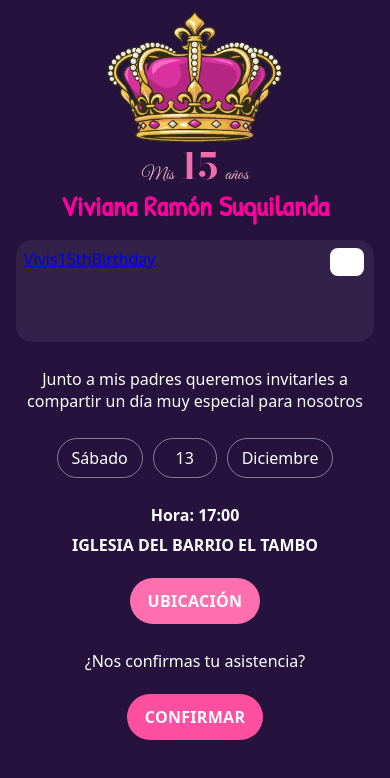
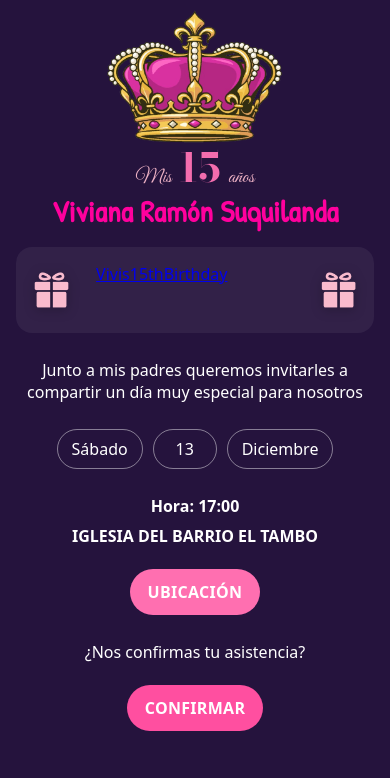
Before and after one commit to peramon/viviana-xv-birthday, a plain HTML site: page index.html in a window 390 px wide. Drawn offline with nearby package versions, Linux system fonts and the light colour scheme.

Commit message:
feat: add the gifts

```diff
--- a/css/styles.css
+++ b/css/styles.css
@@ -1,179 +1,268 @@
-:root{
+:root {
   --bg: #25133d;
   --text: #ffffff;
-    --accent: #ff6fb0;      /* color de botones (puedes cambiar luego) */
-    --accent-2: #ffffff;    /* texto de botón */
-    --panel: rgba(255,255,255,0.06);
+  --accent: #ff6fb0;
+  /* color de botones (puedes cambiar luego) */
+  --accent-2: #ffffff;
+  /* texto de botón */
+  --panel: rgba(255, 255, 255, 0.06);
   --radius: 16px;
-    --maxw: 420px;          /* ancho móvil cómodo */
+  --maxw: 420px;
+  /* ancho móvil cómodo */
+  /* --giftW: clamp(40px, 14vw, 64px); */
+  --giftW: clamp(30px, 9vw, 42px);
+  --giftInset: 18px;
 }
 
-  *{box-sizing:border-box}
-  html,body{height:100%}
-  body{
-    margin:0;
-    background:var(--bg);
-    color:var(--text);
-    -webkit-font-smoothing:antialiased;
-    -moz-osx-font-smoothing:grayscale;
+* {
+  box-sizing: border-box
+}
+
+html,
+body {
+  height: 100%
+}
+
+body {
+  margin: 0;
+  background: var(--bg);
+  color: var(--text);
+  -webkit-font-smoothing: antialiased;
+  -moz-osx-font-smoothing: grayscale;
   font-family: system-ui, -apple-system, "Segoe UI", Roboto, "Helvetica Neue", Arial, "Noto Sans", "Liberation Sans", sans-serif;
 }
 
 /* Layout */
-  .page{
-    min-height:100dvh;
-    max-width:var(--maxw);
-    margin:0 auto;
-    padding:18px 16px 36px;
-    display:flex;
-    flex-direction:column;
-    gap:18px;
+.page {
+  min-height: 100dvh;
+  max-width: var(--maxw);
+  margin: 0 auto;
+  padding: 18px 16px 36px;
+  display: flex;
+  flex-direction: column;
+  gap: 18px;
 }
 
 /* Hero */
-  .hero{
+.hero {
   text-align: center;
   padding-top: 132px;
-    color: #fff;           /* puedes cambiar luego */
+  color: #fff;
+  /* puedes cambiar luego */
 }
+
 /* Contenedor relativo para alinear corona y texto */
-.pretitle-wrap{
+.pretitle-wrap {
   position: relative;
-  display: inline-block;      /* se centra con el texto */
+  display: inline-block;
+  /* se centra con el texto */
 }
 
 /* Corona centrada y encima del texto */
-.crown{
+.crown {
   position: absolute;
   left: 50%;
-  bottom: 100%;               /* coloca la base de la corona en el borde superior del wrap */
-  transform: translate(-50%, -6px); /* ajusta separación (- = más arriba, + = más abajo) */
-  width: clamp(180px, 42vw, 320px);  /* responsivo */
+  bottom: 100%;
+  /* coloca la base de la corona en el borde superior del wrap */
+  transform: translate(-50%, -6px);
+  /* ajusta separación (- = más arriba, + = más abajo) */
+  width: clamp(180px, 42vw, 320px);
+  /* responsivo */
   height: auto;
-  pointer-events: none;       /* no bloquea toques */
+  pointer-events: none;
+  /* no bloquea toques */
 }
 
-  .pretitle{
+.pretitle {
   margin: 0 0 6px 0;
   opacity: .95;
   display: inline-flex;
   align-items: baseline;
   gap: .35em;
-    white-space: nowrap;           /* fuerza una sola línea */
-    line-height: 1;                /* base */
-    font-size: clamp(18px, 4vw, 28px);  /* tamaño base de 'Mis' y 'años' */
+  white-space: nowrap;
+  /* fuerza una sola línea */
+  line-height: 1;
+  /* base */
+  font-size: clamp(20px, 4vw, 28px);
+  /* tamaño base de 'Mis' y 'años' */
 }
 
 /* “Mis” y “años” → Shelley Script */
 .pretitle .mis,
-.pretitle .anios{
+.pretitle .anios {
   font-family: "Great Vibes", cursive;
   color: #f9bbcd;
 }
 
 /* “15” → Manison, al doble del tamaño base */
-.pretitle .num{
+.pretitle .num {
   font-family: "Bodoni Moda", serif;
-  font-weight: 700;
-  font-size: 2em;                /* ≈ el doble del .pretitle */
+  font-weight: 800;
+  font-size: 2em;
+  /* ≈ el doble del .pretitle */
   line-height: .9;
   letter-spacing: .02em;
   color: #ff72b5;
 }
 
 /* Nombre → LeoHand */
-.title{
+.title {
   margin: 0;
   line-height: 1.15;
   font-family: "Patrick Hand", cursive;
-    font-size: clamp(28px, 6vw, 44px);
-    letter-spacing: .3px;
+  font-size: clamp(30px, 6vw, 40px);
+  letter-spacing: 0.3px;
   color: #ff009d;
   /* text-shadow: 0 0 10px rgb(255, 0, 157, 0.25); */
 }
 
 /* Countdown */
-  .countdown-embed{
-    position: relative;          /* <- necesario para posicionar la curita */
+.countdown-embed {
+  position: relative;
+  /* <- necesario para posicionar la curita */
   background: var(--panel);
   border-radius: var(--radius);
+  /* padding: 8px calc(var(--giftW) + 16px); */
   padding: 8px;
 }
 
 /* Iframe que inyecta TickCounter */
-  .countdown-embed iframe{
+.countdown-embed iframe {
+  display: block;
   width: 100%;
-    height: 110px;
+  height: 100px;
+  margin: 0 auto;
+  /* centrado dentro del hueco */
   border: 0;
   border-radius: 10px;
   background: #ffffff;
 }
 
 /* Mascara para ocultar el icono "T" del borde superior derecho */
-  .countdown-embed::after{
+.countdown-embed::after {
   content: "";
-    position: absolute;
+  position: relative;
   /* ajusta estos valores si el icono se mueve con otro alto */
-    top: 12px;          /* distancia desde arriba del contenedor .countdown-embed */
-    right: 14px;        /* distancia desde la derecha */
-    width: 28px;        /* ancho de la curita */
-    height: 28px;       /* alto de la curita */
-    background: #ffffff; /* mismo fondo que el widget */
-    border-radius: 6px; /* bordes suaves como el widget */
+  top: 10px;
+  /* distancia desde arriba del contenedor .countdown-embed */
+  right: 12px;
+  /* distancia desde la derecha */
+  width: 30px;
+  /* ancho de la curita */
+  height: 24px;
+  /* alto de la curita */
+  background: #ffffff;
+  /* mismo fondo que el widget */
+  border-radius: 6px;
+  /* bordes suaves como el widget */
   pointer-events: none;
-    box-shadow: 0 0 0 2px #ffffff; /* refuerzo por si hay halo */
+  box-shadow: 0 0 0 2px #ffffff;
+  /* refuerzo por si hay halo */
 }
 
+.countdown-core {
+  position: relative;
+  padding-inline: calc(var(--giftW) + var(--giftInset) + 8px);
+  padding-block: 8px;
+}
+
+
+/* Regalos laterales */
+.gift {
+  position: absolute;
+  top: 50%;
+  transform: translateY(-50%);
+  width: var(--giftW);
+  /* tus íconos son de 64px; se adaptan en móvil */
+  height: auto;
+  pointer-events: none;
+  /* no bloquean toques del iframe */
+  filter: drop-shadow(0 2px 6px rgba(0, 0, 0, .25));
+  /* opcional para resaltar */
+}
+
+/* Ajusta la separación respecto al borde del contenedor */
+.gift-left {
+  left: var(--giftInset);
+}
+
+/* pon 6–12 si los quieres más adentro */
+.gift-right {
+  right: var(--giftInset);
+  transform: translateY(-50%) scaleX(-1);
+}
+
+/* espejado */
+
 /* Texto */
-  .message, .date, .details, .rsvp{
-    text-align:center;
+.message,
+.date,
+.details,
+.rsvp {
+  text-align: center;
 }
 
 /* Fecha (tres badges) */
-  .date-row{
-    display:flex;
-    justify-content:center;
-    gap:10px;
+.date-row {
+  display: flex;
+  justify-content: center;
+  gap: 10px;
 }
-  .badge{
-    display:inline-block;
-    padding:8px 14px;
-    border:1.5px solid rgba(255,255,255,.45);
-    border-radius:999px;
+
+.badge {
+  display: inline-block;
+  padding: 8px 14px;
+  border: 1.5px solid rgba(255, 255, 255, .45);
+  border-radius: 999px;
 }
-  .badge.number{
-    min-width:64px;
-    text-align:center;
+
+.badge.number {
+  min-width: 64px;
+  text-align: center;
 }
 
 /* Botones */
-  .btn{
-    display:inline-block;
-    margin-top:14px;
-    padding:12px 18px;
-    border-radius:999px;
-    background:var(--accent);
-    color:var(--accent-2);
-    text-decoration:none;
-    font-weight:700;
-    letter-spacing:.3px;
+.btn {
+  display: inline-block;
+  margin-top: 14px;
+  padding: 12px 18px;
+  border-radius: 999px;
+  background: var(--accent);
+  color: var(--accent-2);
+  text-decoration: none;
+  font-weight: 700;
+  letter-spacing: .3px;
 }
-  .btn:active{transform:translateY(1px)}
-  .btn-confirm{background:#ff4fa0}
+
+.btn:active {
+  transform: translateY(1px)
+}
+
+.btn-confirm {
+  background: #ff4fa0
+}
 
 /* Espaciados finos */
 .message p,
 .details p,
-  .rsvp p{
-    margin:8px 0;
+.rsvp p {
+  margin: 8px 0;
 }
 
 /* Responsivo pequeño */
-  @media (min-width:380px){
-    .countdown-embed iframe{ height: 128px; }
-    .countdown-embed::after{
-      top:  10px;
-      right: 12px;
+
+@media (min-width: 380px) {
+  .countdown-embed iframe {
+    height: 128px;
+  }
+
+  .countdown-core iframe {
+    height: 128px;
+  }
+
+  .countdown-embed::after {
+    top: 10px;
+    right: calc(var(--giftW) + 12px);
     width: 30px;
     height: 24px;
   }
--- a/index.html
+++ b/index.html
@@ -19,7 +19,7 @@
         <!-- Encabezado -->
         <header class="hero">
             <div class="pretitle-wrap">
-                <img src="assets/crown_rb.png" alt="Corona" class="crown" aria-hidden="true" />
+                <img src="assets/img/crown_rb.png" alt="Corona" class="crown" aria-hidden="true" />
                 <p class="pretitle" aria-label="Mis 15 años">
                     <span class="mis">Mis</span>
                     <span class="num">15</span>
@@ -34,12 +34,20 @@
         <!-- Contador (embebido) -->
         <section class="countdown" aria-label="Cuenta regresiva">
             <div class="countdown-embed">
-                <script>(function (d, s, id) { var js, pjs = d.getElementsByTagName(s)[0]; if (d.getElementById(id)) return; js = d.createElement(s); js.id = id; js.src = "//www.tickcounter.com/static/js/loader.js"; pjs.parentNode.insertBefore(js, pjs); }(document, "script", "tickcounter-sdk"));</script>
-                <a data-type="countdown" data-id="8616169" class="tickcounter"
-                    style="display:block; left:0; width:100%; height:0; position:relative; padding-bottom:25%; margin:0 auto;"
-                    title="Vivis15thBirthday" href="//www.tickcounter.com/">Vivis15thBirthday</a>
+                <img src="assets/icons/gift.png" alt="" class="gift gift-left" aria-hidden="true" />
+
+                <!-- NUEVO: wrapper con padding lateral -->
+                <div class="countdown-core">
+                    <script>(function (d, s, id) { var js, pjs = d.getElementsByTagName(s)[0]; if (d.getElementById(id)) return; js = d.createElement(s); js.id = id; js.src = "//www.tickcounter.com/static/js/loader.js"; pjs.parentNode.insertBefore(js, pjs); }(document, "script", "tickcounter-sdk"));</script>
+                    <a data-type="countdown" data-id="8616169" class="tickcounter"
+                        style="display:block; left:0; width:90%; height:0; position:relative; padding-bottom:25%; margin:0 auto;"
+                        title="Vivis15thBirthday" href="//www.tickcounter.com/">Vivis15thBirthday</a>
+                </div>
+
+                <img src="assets/icons/gift.png" alt="" class="gift gift-right" aria-hidden="true" />
             </div>
         </section>
+
 
 
         <!-- Mensaje -->
```
Also changed, not shown: assets/icons/gift.png (added), assets/img/crown_rb.png (renamed from assets/crown_rb.png). Lines whose indentation alone changed are shown as unchanged.
